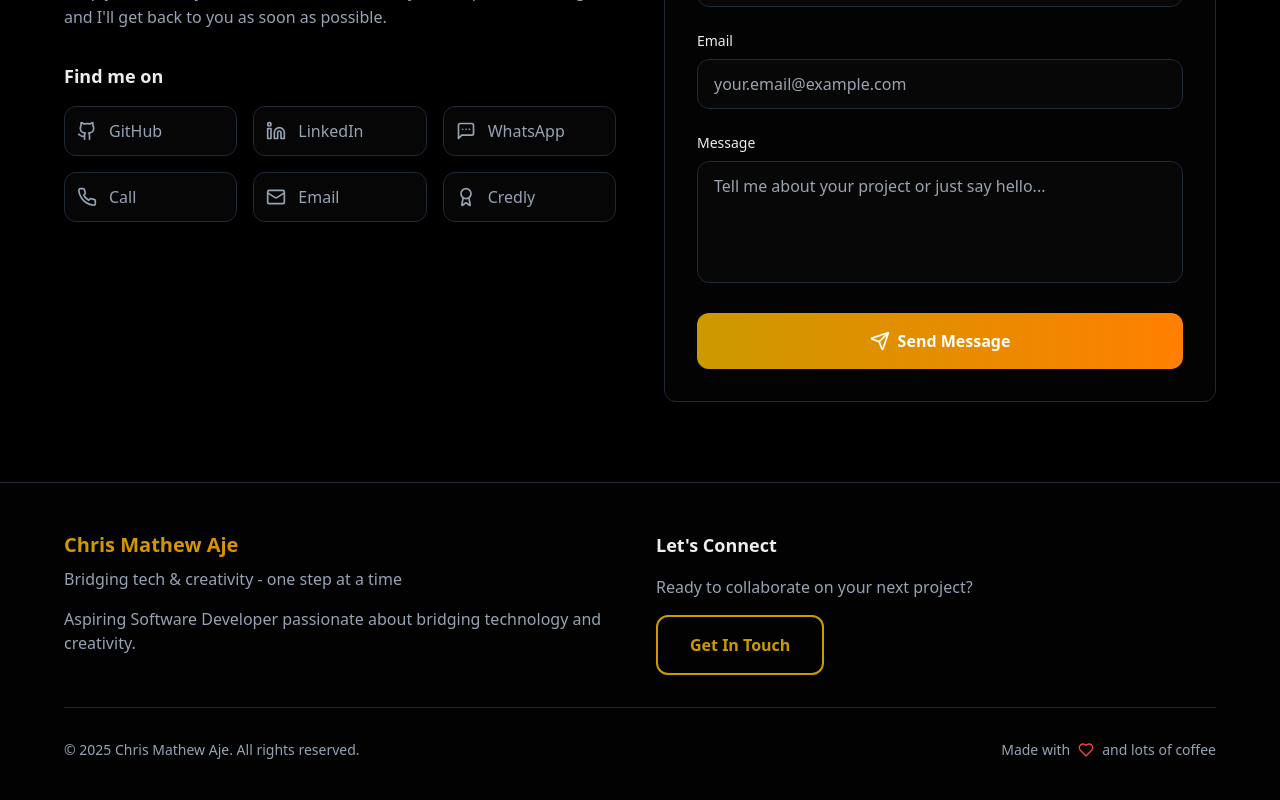
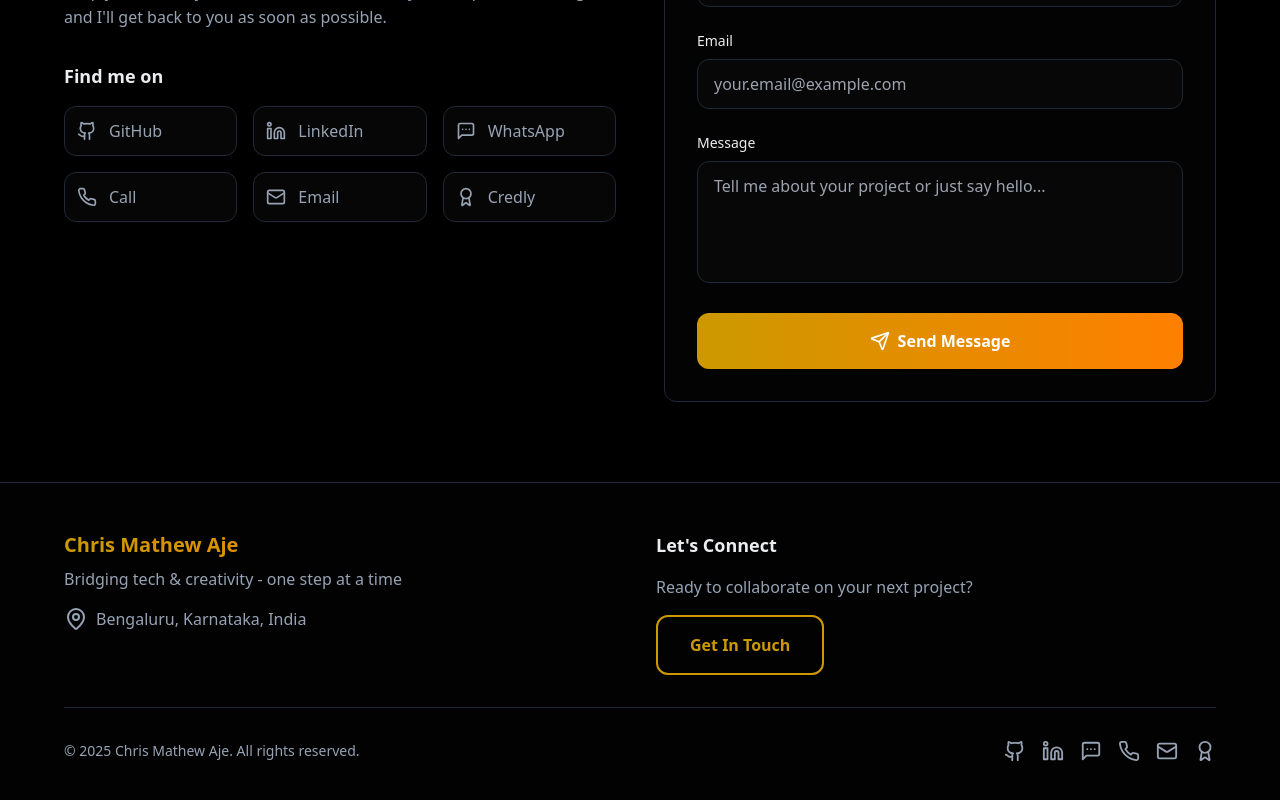
Before and after one commit to chrismat-05/thecma.xyz, a React (Vite) app: page / in a window 1280 px wide. Shown: the part 6458-7258 px from the top of the page. Built offline with nearby package versions, Linux system fonts and the light colour scheme.

Commit message:
updated footer

```diff
--- a/src/components/Footer.tsx
+++ b/src/components/Footer.tsx
@@ -2,6 +2,46 @@ import React from 'react';
 import { motion } from 'framer-motion';
 import { Heart } from 'lucide-react';
 import { Link } from 'react-scroll';
+import { Github, Linkedin, Mail, Phone, MessageSquareMore, Award, MapPin } from 'lucide-react';
+
+const socialLinks = [
+  {
+    icon: Github,
+    label: 'GitHub',
+    href: 'https://github.com/chrismat-05',
+    color: 'hover:text-foreground',
+  },
+  {
+    icon: Linkedin,
+    label: 'LinkedIn',
+    href: 'https://www.linkedin.com/in/chrismaje/',
+    color: 'hover:text-blue-400',
+  },
+  {
+    icon: MessageSquareMore,
+    label: 'WhatsApp',
+    href: 'https://wa.me/+918848914245',
+    color: 'hover:text-green-400',
+  },
+  {
+    icon: Phone,
+    label: 'Call',
+    href: 'tel:+918848914245',
+    color: 'hover:text-amber-400',
+  },
+  {
+    icon: Mail,
+    label: 'Email',
+    href: 'mailto:chrismaje63@gmail.com',
+    color: 'hover:text-red-400',
+  },
+  {
+    icon: Award,
+    label: 'Credly',
+    href: 'https://www.credly.com/users/chrismaje',
+    color: 'hover:text-orange-400',
+  },
+];
 
 const Footer = () => {
   return (
@@ -20,7 +60,9 @@ const Footer = () => {
                 Bridging tech & creativity - one step at a time
               </p>
               <p className="text-muted-foreground">
-                Aspiring Software Developer passionate about bridging technology and creativity.
+                <span className="inline-flex items-center gap-2">
+                  <MapPin /> Bengaluru, Karnataka, India
+                </span>
               </p>
             </motion.div>
 
@@ -51,12 +93,30 @@ const Footer = () => {
               viewport={{ once: true }}
               className="flex flex-col md:flex-row justify-between items-center gap-4"
             >
-              <p className="text-muted-foreground text-sm">
-                © {new Date().getFullYear()} Chris Mathew Aje. All rights reserved.
-              </p>
-              <p className="text-muted-foreground text-sm flex items-center gap-2">
-                Made with <Heart className="text-red-500" size={16} /> and lots of coffee
-              </p>
+              <div className="order-2 md:order-1 w-full md:w-auto flex justify-center md:justify-start">
+                <p className="text-muted-foreground text-sm">
+                  © {new Date().getFullYear()} Chris Mathew Aje. All rights reserved.
+                </p>
+              </div>
+              <div className="order-1 md:order-2 w-full md:w-auto flex justify-center md:justify-end">
+                <div className="flex gap-4">
+                  {socialLinks.map((social) => {
+                    const Icon = social.icon;
+                    return (
+                      <a
+                        key={social.label}
+                        href={social.href}
+                        target="_blank"
+                        rel="noopener noreferrer"
+                        className={`text-muted-foreground ${social.color} transition-colors duration-300`}
+                        title={social.label}
+                      >
+                        <Icon size={22} />
+                      </a>
+                    );
+                  })}
+                </div>
+              </div>
             </motion.div>
           </div>
         </div>
```
